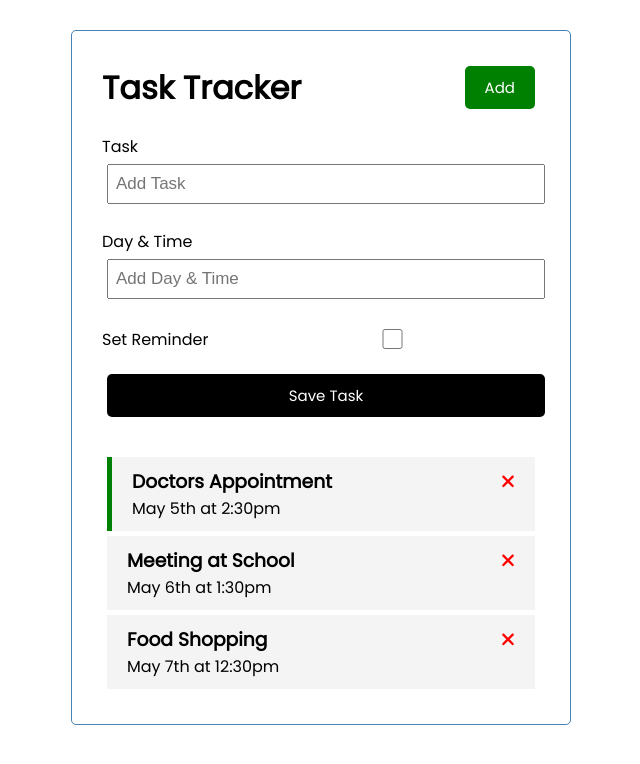
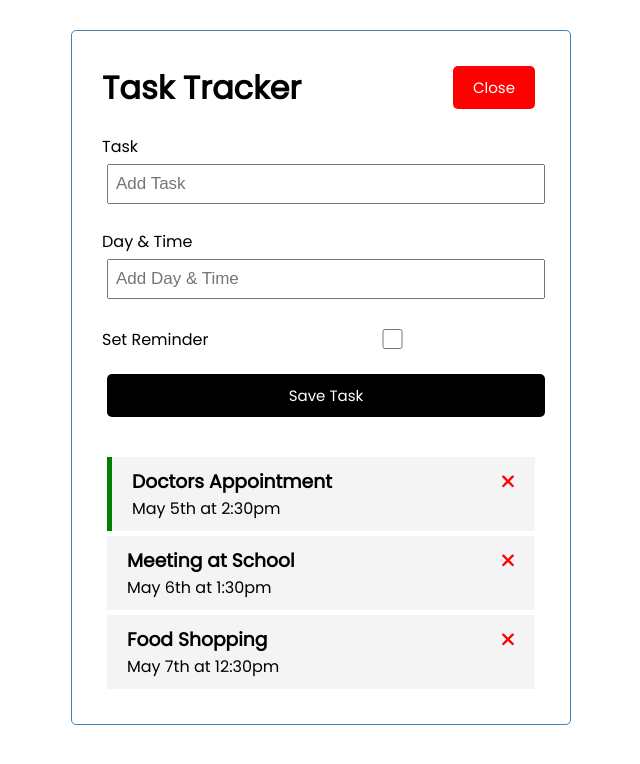
Before and after one commit to austinnguyen00/task-tracker-angular, an Angular app: page / in a window 1280 px wide. Both pictures are taken after a click on the button "Add". Shown: the top 764 px of the page, without its empty margins (319-959 px from the left). Built offline with nearby package versions, Linux system fonts and the light colour scheme; data requests are answered from the project's data file.

Commit message:
Implement toggle button by adding UI service

```diff
--- a/src/app/components/add-task/add-task.component.html
+++ b/src/app/components/add-task/add-task.component.html
@@ -1,4 +1,4 @@
-<form class="add-form" (ngSubmit)="onSubmit()">
+<form *ngIf="showAddTask" class="add-form" (ngSubmit)="onSubmit()">
   <div class="form-control">
     <label for="text">Task</label>
     <input
--- a/src/app/components/add-task/add-task.component.ts
+++ b/src/app/components/add-task/add-task.component.ts
@@ -1,5 +1,7 @@
 import { Component, EventEmitter, Output } from '@angular/core';
 import { Task } from 'src/app/Task';
+import { UiService } from 'src/app/services/ui.service';
+import { Subscription } from 'rxjs';
 
 @Component({
   selector: 'app-add-task',
@@ -12,6 +14,12 @@
   text: string = '';
   day: string = '';
   reminder: boolean = false;
+  showAddTask: boolean = false;
+  subscription: Subscription;
+
+  constructor(private uiService: UiService) {
+    this.subscription = this.uiService.onToggle().subscribe(value => this.showAddTask = value)
+  }
 
   onSubmit = () => {
     if (!this.text) { alert('Please add a task!'); return }
--- a/src/app/components/header/header.component.html
+++ b/src/app/components/header/header.component.html
@@ -1,8 +1,8 @@
 <header>
   <h1>{{ title }}</h1>
   <app-button
-    color="green"
-    text="Add"
+    color="{{ showAddTask ? 'red' : 'green' }}"
+    text="{{ showAddTask ? 'Close' : 'Add' }}"
     (btnClick)="toggleAddTask()"
   ></app-button>
 </header>
--- a/src/app/components/header/header.component.ts
+++ b/src/app/components/header/header.component.ts
@@ -1,4 +1,6 @@
 import { Component } from '@angular/core';
+import { UiService } from 'src/app/services/ui.service';
+import { Subscription } from 'rxjs';
 
 @Component({
   selector: 'app-header',
@@ -7,8 +9,14 @@
 })
 export class HeaderComponent {
   title: String = 'Task Tracker';
+  showAddTask: boolean = false;
+  subscription: Subscription;
+
+  constructor(private uiService: UiService) {
+    this.subscription = this.uiService.onToggle().subscribe(value => this.showAddTask = value)
+  }
 
   toggleAddTask() {
-    console.log('toggle');
+    this.uiService.toggleAddTask();
   }
 }
--- /dev/null
+++ b/src/app/services/ui.service.ts
@@ -0,0 +1,21 @@
+import { Injectable } from '@angular/core';
+import { Observable, Subject } from 'rxjs';
+
+@Injectable({
+  providedIn: 'root'
+})
+export class UiService {
+  private showAddTask: boolean = false;
+  private subject = new Subject<any>();
+
+  constructor() { }
+
+  toggleAddTask(): void {
+    this.showAddTask = !this.showAddTask;
+    this.subject.next(this.showAddTask);
+  }
+
+  onToggle(): Observable<any> {
+    return this.subject.asObservable();
+  }
+}
```
Also changed, not shown: 1 other file (tests, documents, lock files or other folders).
